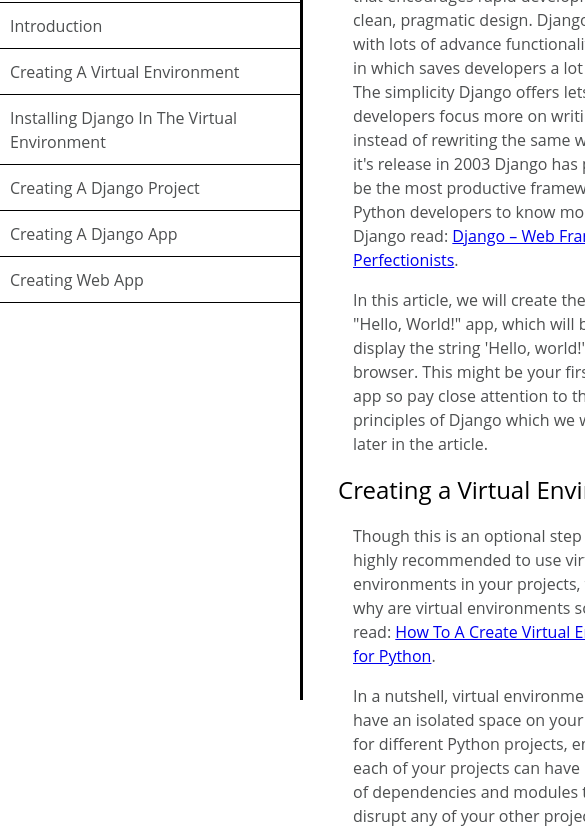
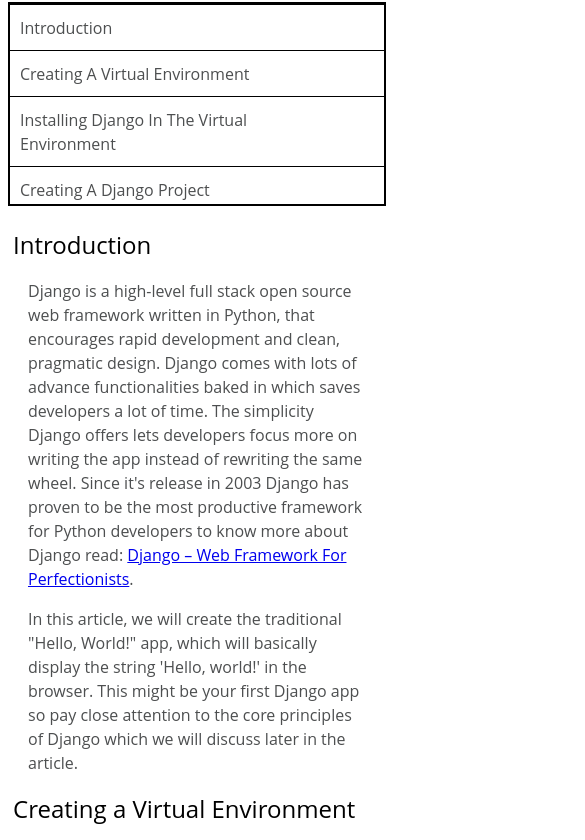
Before and after one commit to tarunthapar145/technical_documentation, a plain HTML site: page index.html in a window 390 px wide. Shown: the part 144-984 px from the top of the page, 585 px wide, since content can reach past the window. Drawn offline with Linux system fonts and the light colour scheme.

Commit message:
webpage responsive, project complete

```diff
--- a/styles.css
+++ b/styles.css
@@ -12,8 +12,9 @@
 	left: 0;
 	width:300px;
 	height: 100%;
-	border-right: 3px solid black;
+	/*border-right: 3px solid black;*/
 }
+
 #logo {
 	display: block;
 	margin: 15px auto;
@@ -96,3 +97,34 @@
 	padding: 0 4px;
 	border-radius: 5px;
 }
+
+@media (max-width:680px) {
+
+	#navbar {
+		position: relative;
+		top: 0;
+		left: 0;
+		width:100%;
+	}
+
+	#nav_headings {
+		width: 100%;
+		height: 200px;
+		border: 2px solid black;
+		overflow: scroll;
+	}
+
+	#main-doc {
+		position: absolute;
+		margin-left: 0;
+		padding: 5px;
+		display: block;
+	}
+}
+
+@media (min-width:681px) {
+
+	#navbar {
+		border-right: 3px solid black;
+	}
+}
```
